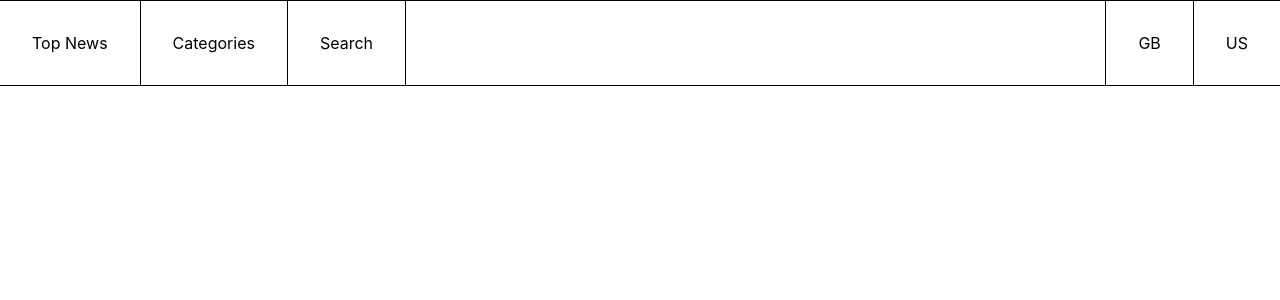
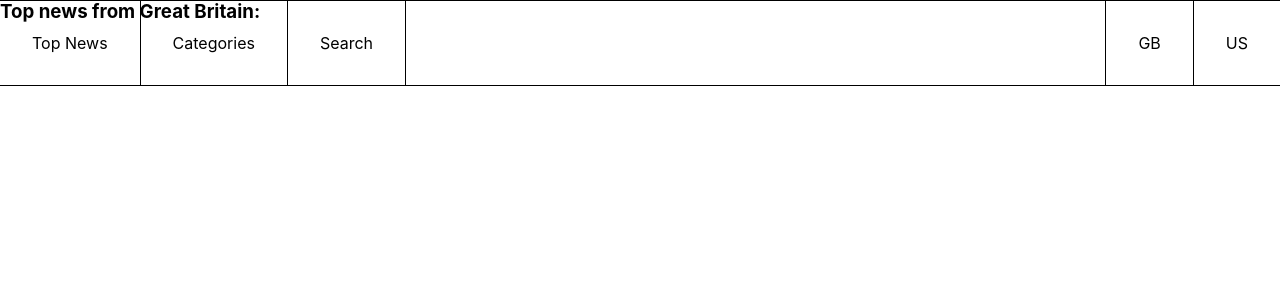
Before and after one commit to petarchord/top-news-app, a React (Create React App) app in the folder top-news-app/: page / in a window 1280 px wide. Shown: the top 300 px of the page. Built offline with nearby package versions, Linux system fonts and the light colour scheme; no server answers.

Commit message:
api functions in progress

```diff
--- a/top-news-app/package.json
+++ b/top-news-app/package.json
@@ -6,6 +6,7 @@
     "@testing-library/jest-dom": "^5.11.6",
     "@testing-library/react": "^11.2.2",
     "@testing-library/user-event": "^12.2.2",
+    "axios": "^0.21.0",
     "node-sass": "^4.14.1",
     "react": "^17.0.1",
     "react-dom": "^17.0.1",
--- a/top-news-app/src/App.js
+++ b/top-news-app/src/App.js
@@ -1,11 +1,12 @@
 import styles from "./App.module.scss";
-import { Header } from "./components";
+import { Header, Home } from "./components";
 import { BrowserRouter as Router, Route, Switch } from "react-router-dom";
 function App() {
   return (
     <Router>
       <div className={styles.container}>
         <Header />
+        <Home />
       </div>
     </Router>
   );
--- /dev/null
+++ b/top-news-app/src/api/index.js
@@ -0,0 +1,15 @@
+import axios from "axios";
+
+const baseUrl = "http://newsapi.org/v2/top-headlines?";
+const apiKey = process.env.REACT_APP_API_KEY;
+
+export const fetchNewsByCountry = async (country) => {
+  try {
+    const { data } = await axios.get(
+      `${baseUrl}country=${country}&apiKey=${apiKey}`
+    );
+    return data;
+  } catch (error) {
+    console.log("error ocurred", error);
+  }
+};
--- a/top-news-app/src/components/Home/Home.jsx
+++ b/top-news-app/src/components/Home/Home.jsx
@@ -0,0 +1,19 @@
+import React, { useEffect } from "react";
+import styles from "./Home.module.scss";
+import { fetchNewsByCountry } from "../../api";
+
+const Home = () => {
+  useEffect(() => {
+    fetchNewsByCountry("us").then((data) => {
+      console.log(data);
+    });
+  }, []);
+
+  return (
+    <main className={styles.container}>
+      <h3>Top news from Great Britain:</h3>
+    </main>
+  );
+};
+
+export default Home;
--- a/top-news-app/src/components/Home/Home.module.scss
+++ b/top-news-app/src/components/Home/Home.module.scss
@@ -0,0 +1,2 @@
+.container {
+}
--- a/top-news-app/src/components/index.js
+++ b/top-news-app/src/components/index.js
@@ -1 +1,2 @@
 export { default as Header } from "./Header/Header";
+export { default as Home } from "./Home/Home";
```
Also changed, not shown: 2 other files (tests, documents, lock files or other folders).
